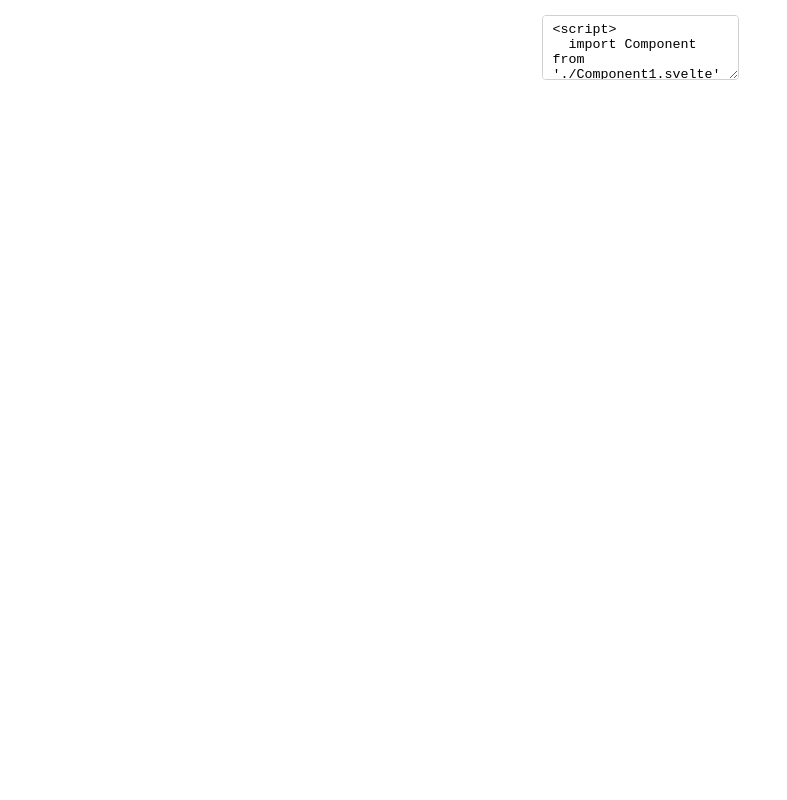
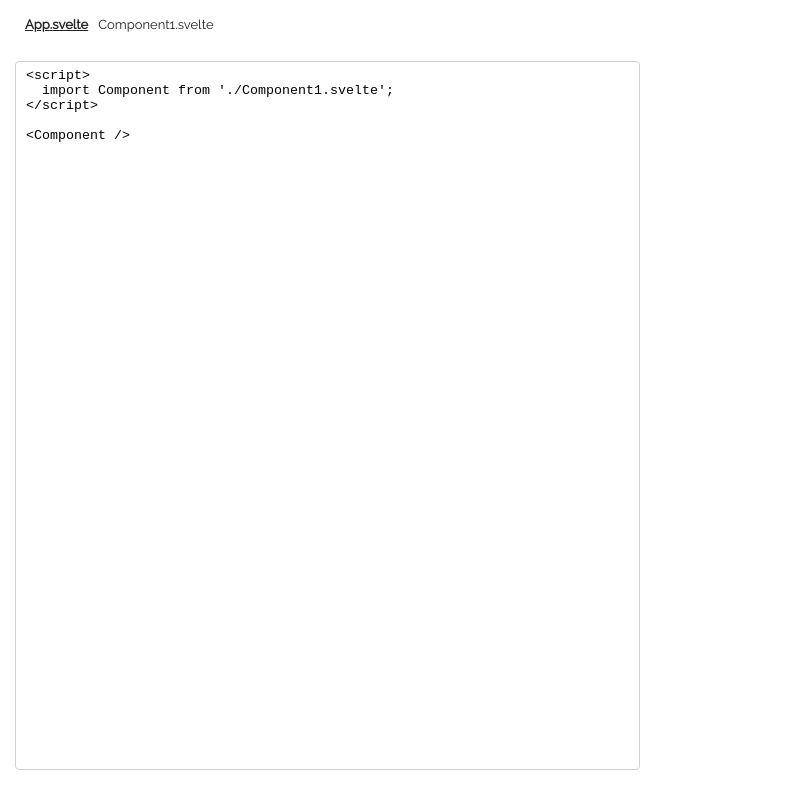
Before and after one commit to pngwn/REPLicant, a Svelte app: page / in a window 1280 px wide. Shown: the whole page, without its empty margins (0-787 px from the left). Built offline with nearby package versions, Linux system fonts and the light colour scheme.

Commit message:
add simple tabs to switch active component

```diff
--- a/public/global.css
+++ b/public/global.css
@@ -344,3 +344,17 @@ main {
 	height: 100%;
 	box-sizing: border-box;
 }
+
+section {
+	width: 50%;
+	height: 100%;
+	resize: none;
+	display: flex;
+	flex-direction: column;
+}
+
+textarea {
+	width: 100%;
+	height: 100%;
+	resize: none;
+}
--- a/src/Input.svelte
+++ b/src/Input.svelte
@@ -1,12 +1,16 @@
 <script lang="ts">
+	import Tabs from "./Tabs.svelte";
+
 	import type { Component } from "./types";
 
 	export let components: Component[] = [];
 	export let current: number = 0;
 
 	$: current_component = components.findIndex(({ id }) => id === current);
+	$: tabs = components.map(({ id, name, type }) => ({ id, name, type }));
 </script>
 
 <section>
+	<Tabs {tabs} {current} on:select={({ detail }) => (current = detail)} />
 	<textarea bind:value={components[current_component].source} />
 </section>
--- /dev/null
+++ b/src/Tabs.svelte
@@ -0,0 +1,25 @@
+<script lang="ts">
+	import type { Tab } from "./types";
+
+	import { createEventDispatcher } from "svelte";
+
+	const dispatch = createEventDispatcher<{ select: number }>();
+
+	export let tabs: Tab[] = [];
+	export let current: number = 0;
+</script>
+
+<ul>
+	{#each tabs as { name, type, id }}
+		<li class:active={id === current} on:click={() => dispatch('select', id)}>
+			{name}.{type}
+		</li>
+	{/each}
+</ul>
+
+<style>
+	.active {
+		font-weight: 900;
+		text-decoration: underline;
+	}
+</style>
```
